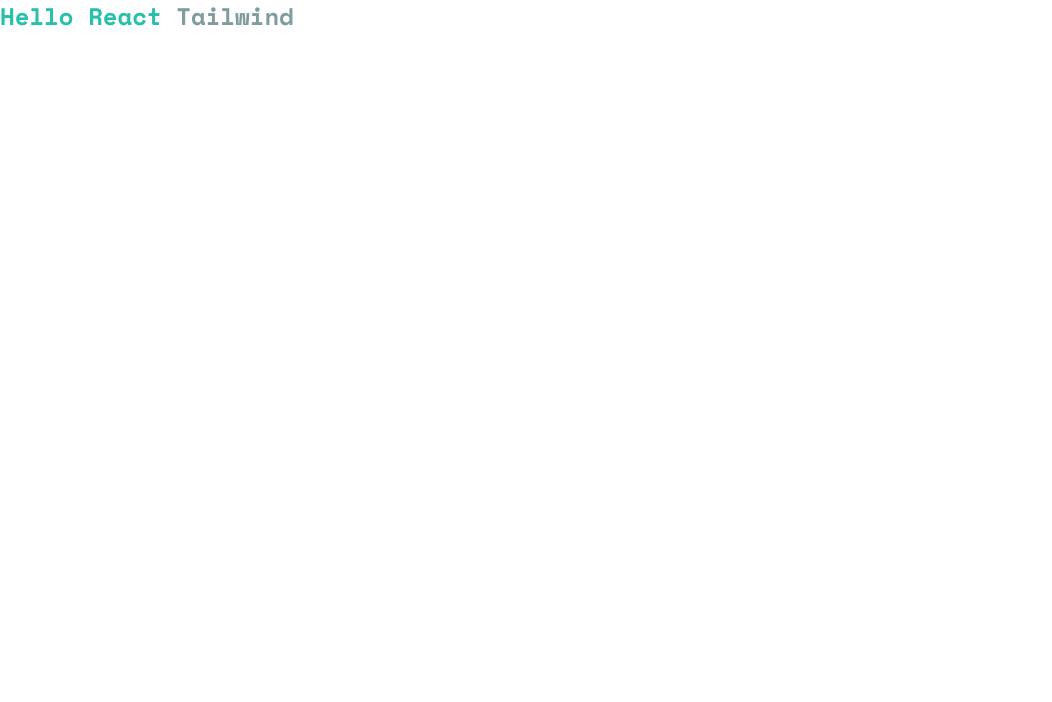
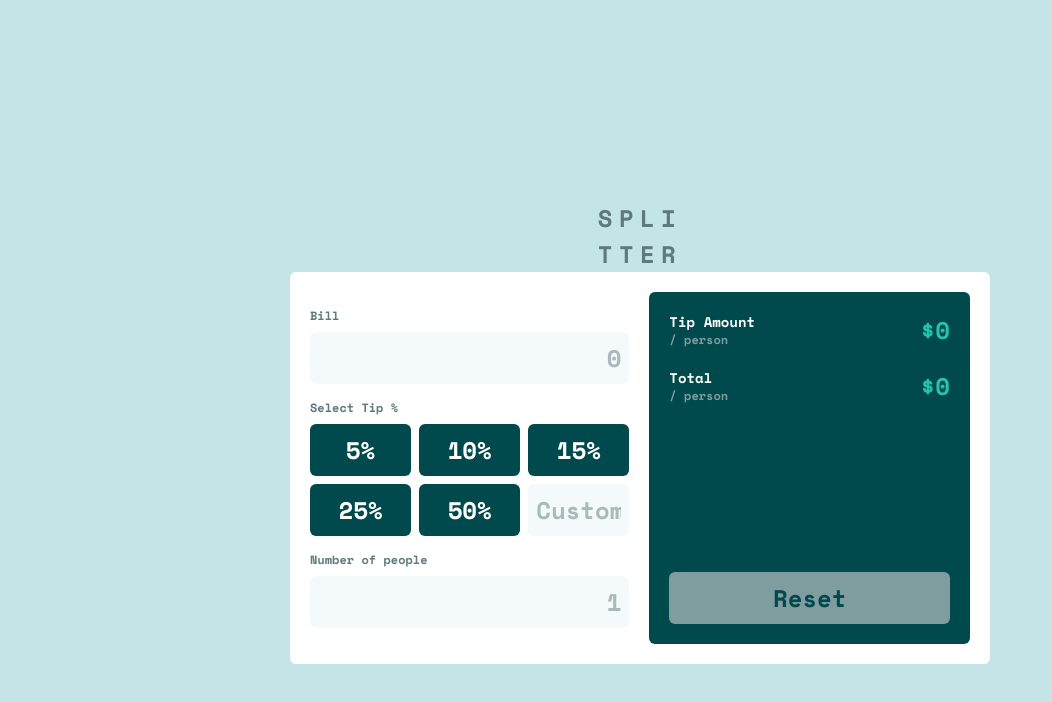
Before and after one commit to keiyya/tip-calculator, a React (Vite) app: page / in a window 1280 px wide. Shown: the top 702 px of the page, without its empty margins (0-1052 px from the left). Built offline with nearby package versions, Linux system fonts and the light colour scheme.

Commit message:
tip calc logic

```diff
--- a/src/App.jsx
+++ b/src/App.jsx
@@ -1,11 +1,192 @@
-function App() {
+import { useState } from "react";
+
+export default function App() {
+  const [bill, setBill] = useState("");
+  const [tip, setTip] = useState("");
+  const [people, setPeople] = useState("");
+  const [selectedTip, setSelectedTip] = useState(null);
+
+  function handleBill(e) {
+    setBill(e.target.value);
+  }
+
+  function handlePeople(e) {
+    setPeople(e.target.value);
+  }
+
+  function handleTip(tipValue) {
+    const numTip = parseFloat(tipValue);
+
+    if (!isNaN(numTip)) {
+      setTip(numTip);
+      setSelectedTip(numTip);
+    } else {
+      setTip("");
+      setSelectedTip(null);
+    }
+  }
+
+  function handleReset() {
+    setBill("");
+    setPeople("");
+    setTip("");
+    setSelectedTip(null);
+  }
+
+  const total = bill * (1 + tip / 100);
+  const tipAmount = total - bill;
+
+  const tipPerPerson = people <= 0 ? "0" : (tipAmount / people).toFixed(2);
+  const totalPerPerson = people <= 0 ? "0" : (total / people).toFixed(2);
+
   return (
     <>
-      <h1 className="text-2xl text-green">
-        Hello React <span className="text-green-400">Tailwind</span>
+      <h1 className="uppercase tracking-[0.4rem] text-center">
+        Spli
+        <br />
+        tter
       </h1>
+
+      <div className="bg-white p-5 rounded-md flex flex-col md:flex-row gap-5 w-[400px] md:w-[700px]">
+        <Calculator
+          onHandleBill={handleBill}
+          onHandlePeople={handlePeople}
+          onHandleTip={handleTip}
+          selectedTip={selectedTip}
+          bill={bill}
+          people={people}
+        />
+        <TotalDisplay
+          tipPerPerson={tipPerPerson}
+          totalPerPerson={totalPerPerson}
+          onHandleReset={handleReset}
+        />
+      </div>
     </>
   );
 }
 
-export default App;
+function Calculator({
+  onHandleBill,
+  onHandlePeople,
+  onHandleTip,
+  selectedTip,
+  bill,
+  people,
+}) {
+  return (
+    <div className="md:w-1/2">
+      <CustomInput
+        title="Bill"
+        placeholder="0"
+        onHandleChange={onHandleBill}
+        value={bill}
+      />
+      <TipsPercentage onHandleTip={onHandleTip} selectedTip={selectedTip} />
+      <CustomInput
+        title="Number of people"
+        placeholder="1"
+        onHandleChange={onHandlePeople}
+        value={people}
+      />
+    </div>
+  );
+}
+
+function CustomInput({ title, placeholder, onHandleChange, value }) {
+  return (
+    <div className="flex flex-col space-y-2 my-4">
+      <label className="text-xs">{title}</label>
+
+      <input
+        type="text"
+        className="bg-green-50 outline-none p-2 rounded-md text-md text-right"
+        placeholder={placeholder}
+        onChange={onHandleChange}
+        value={value}
+      />
+    </div>
+  );
+}
+
+function TipsPercentage({ onHandleTip, selectedTip }) {
+  const tips = [5, 10, 15, 25, 50];
+
+  function handleCustomTip(e) {
+    onHandleTip(e.target.value);
+  }
+
+  return (
+    <div>
+      <p className="text-xs mb-2">Select Tip %</p>
+      <div className="grid grid-cols-2 gap-2 md:grid-cols-3">
+        {tips.map((tip, index) => (
+          <Button
+            title={tip}
+            key={index}
+            tipValue={tip}
+            onHandleTip={onHandleTip}
+            selectedTip={selectedTip}
+          />
+        ))}
+        <input
+          type="text"
+          placeholder="Custom"
+          className="text-right bg-green-50 rounded-md w-full p-2 outline-green"
+          onChange={handleCustomTip}
+          value={selectedTip === null ? "" : selectedTip}
+        />
+      </div>
+    </div>
+  );
+}
+
+function Button({ title, tipValue, onHandleTip, selectedTip }) {
+  return (
+    <button
+      className={
+        selectedTip === tipValue
+          ? "bg-green text-green-900 p-2 w-full  rounded-md text-center cursor-pointer hover:bg-green-500"
+          : "bg-green-900 text-white p-2 w-full  rounded-md text-center cursor-pointer hover:bg-green-500"
+      }
+      value={tipValue}
+      onClick={() => onHandleTip(tipValue)}
+    >
+      {title}%
+    </button>
+  );
+}
+
+function TotalDisplay({ tipPerPerson, totalPerPerson, onHandleReset }) {
+  return (
+    <div className="bg-green-900 text-green flex flex-col justify-between p-5 rounded-md space-y-6 md:w-1/2">
+      <div className="space-y-5">
+        <div className="flex items-center justify-between">
+          <div className="">
+            <h3 className="text-sm text-white">Tip Amount</h3>
+            <p className="text-xs text-green-400">/ person</p>
+          </div>
+          <p>${tipPerPerson}</p>
+        </div>
+        <div className="flex items-center justify-between">
+          <div className="">
+            <h3 className="text-sm text-white">Total</h3>
+            <p className="text-xs text-green-400">/ person</p>
+          </div>
+          <p>${totalPerPerson}</p>
+        </div>
+      </div>
+
+      <button
+        className={
+          totalPerPerson <= 0
+            ? "bg-green-400 cursor-not-allowed text-green-900 p-2 w-full  rounded-md text-center mt-12 hover:bg-green-500 justify-self-end md:mt-0"
+            : "bg-green cursor-pointer text-green-900 p-2 w-full  rounded-md text-center mt-12 hover:bg-green-500 justify-self-end md:mt-0"
+        }
+        onClick={totalPerPerson <= 0 ? "" : onHandleReset}
+      >
+        Reset
+      </button>
+    </div>
+  );
+}
--- a/src/index.css
+++ b/src/index.css
@@ -16,4 +16,17 @@
   font-family: "Space Mono", monospace;
   font-weight: 700;
   font-style: normal;
+  display: flex;
+  align-items: center;
+  justify-content: center;
+  background-color: var(--color-green-200);
+  color: var(--color-green-500);
+  margin: 2rem 0;
 }
+
+@media (min-width: 768px) {
+  body {
+    height: 100vh;
+    width: 100vw;
+  }
+}
```
